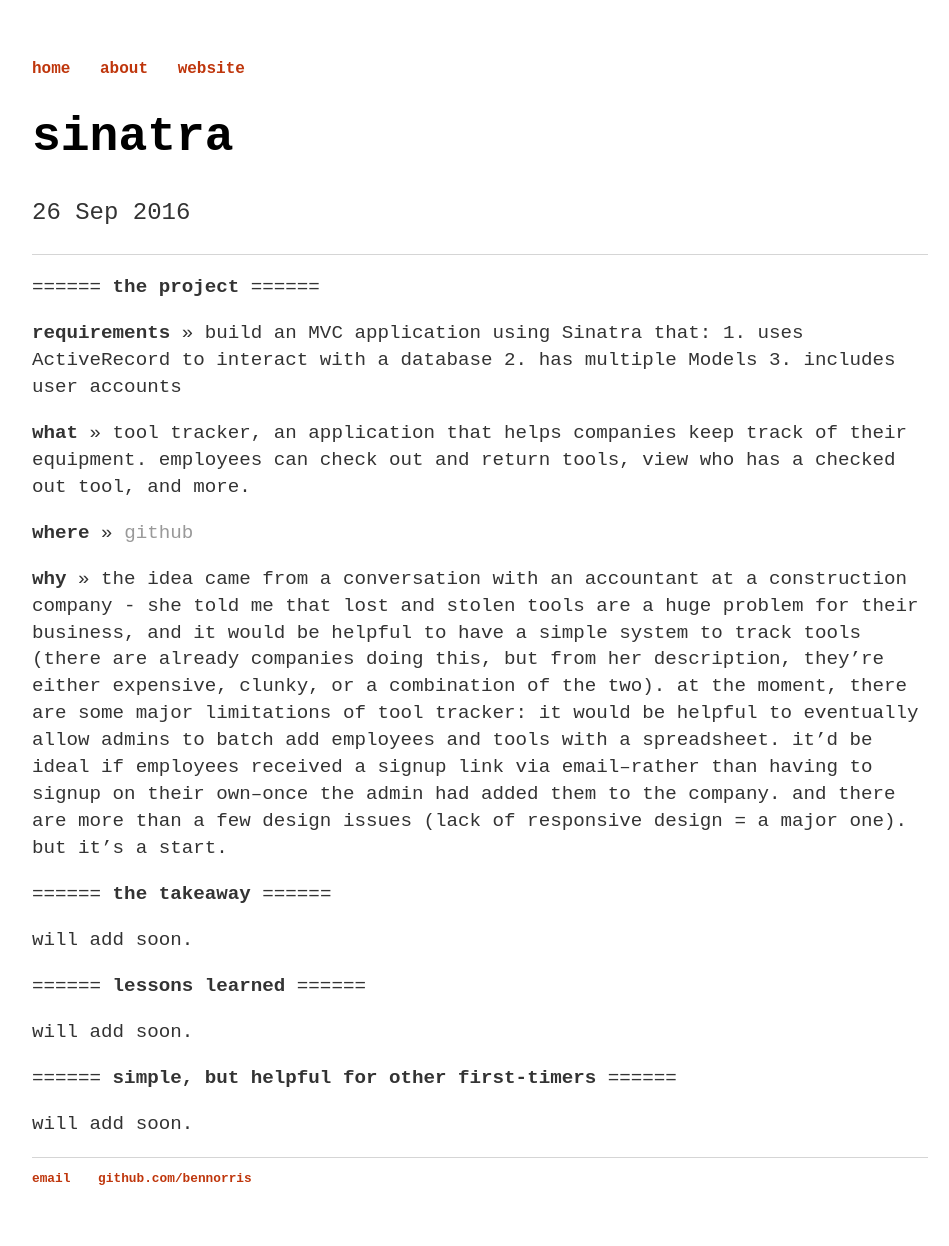
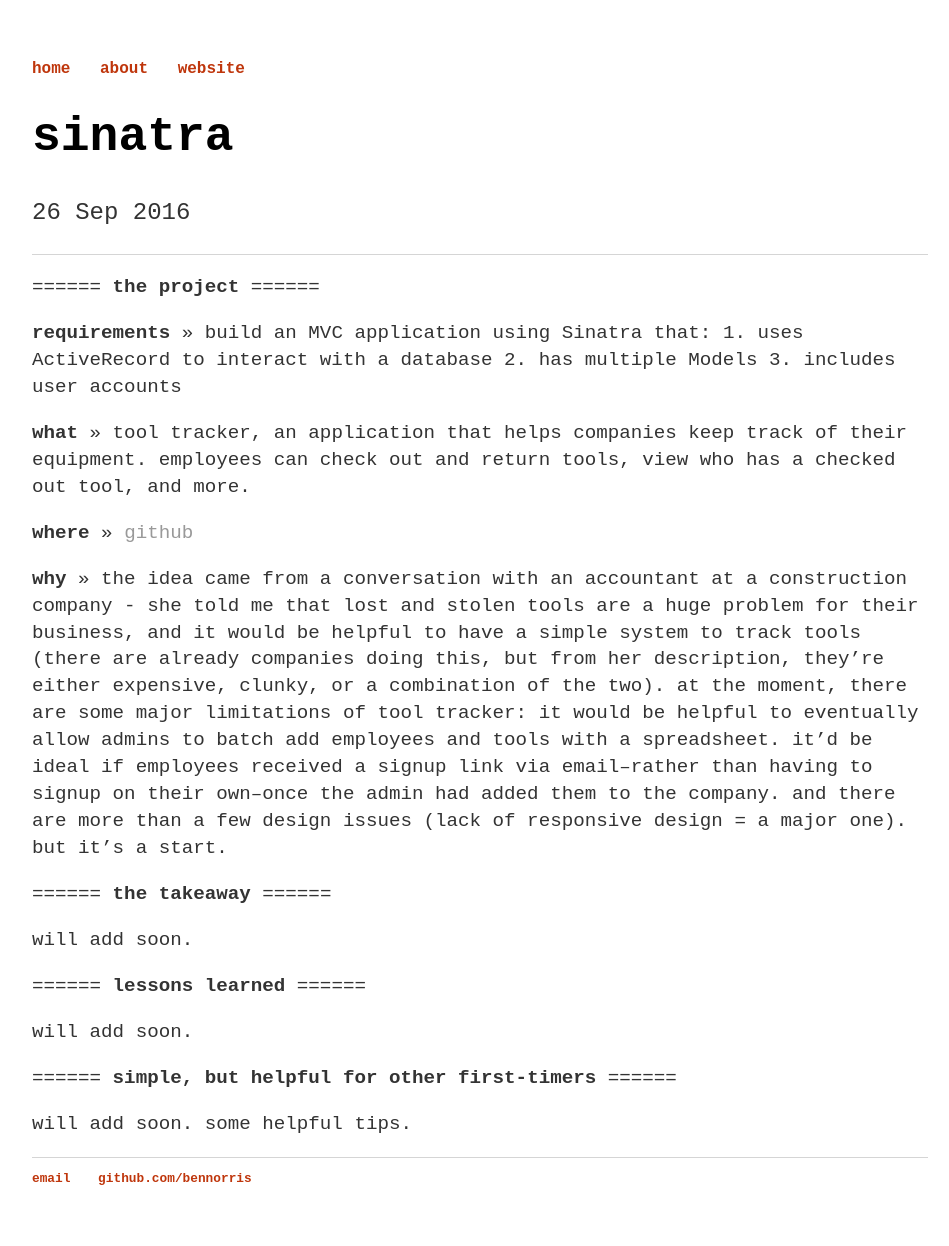
Before and after one commit to bennorris/blog, a Jekyll site: the page built from _posts/2016-09-26-sinatra.md, in a window 1280 px wide. Shown: the whole page, without its empty margins (160-1109 px from the left). Built offline with Jekyll 4.4.1, drawn with Linux system fonts in a browser that asks for light colours.

Commit message:
new post

```diff
--- a/_posts/2016-09-26-sinatra.md
+++ b/_posts/2016-09-26-sinatra.md
@@ -32,6 +32,7 @@
 ======
 
 will add soon.
+some helpful tips.
 
 <!-- ``gem build gem_name.gemspec``
 
```
